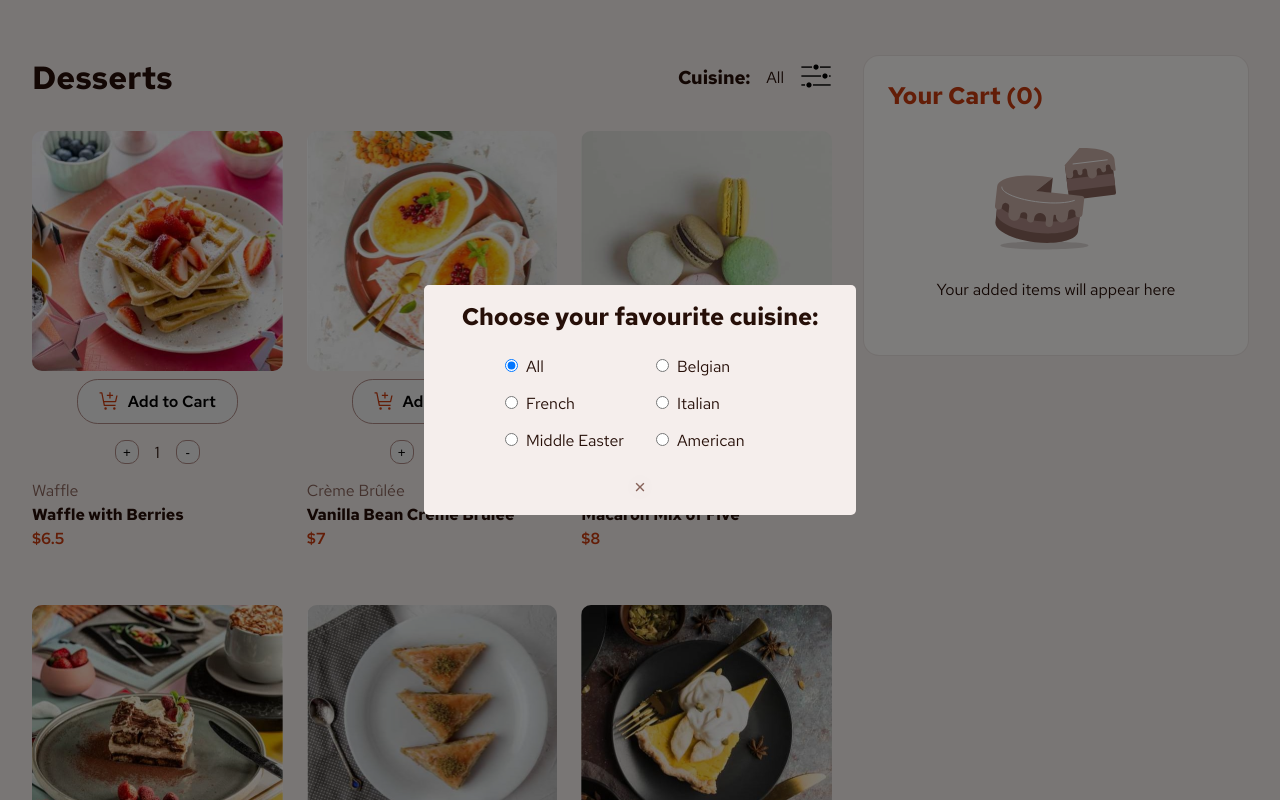
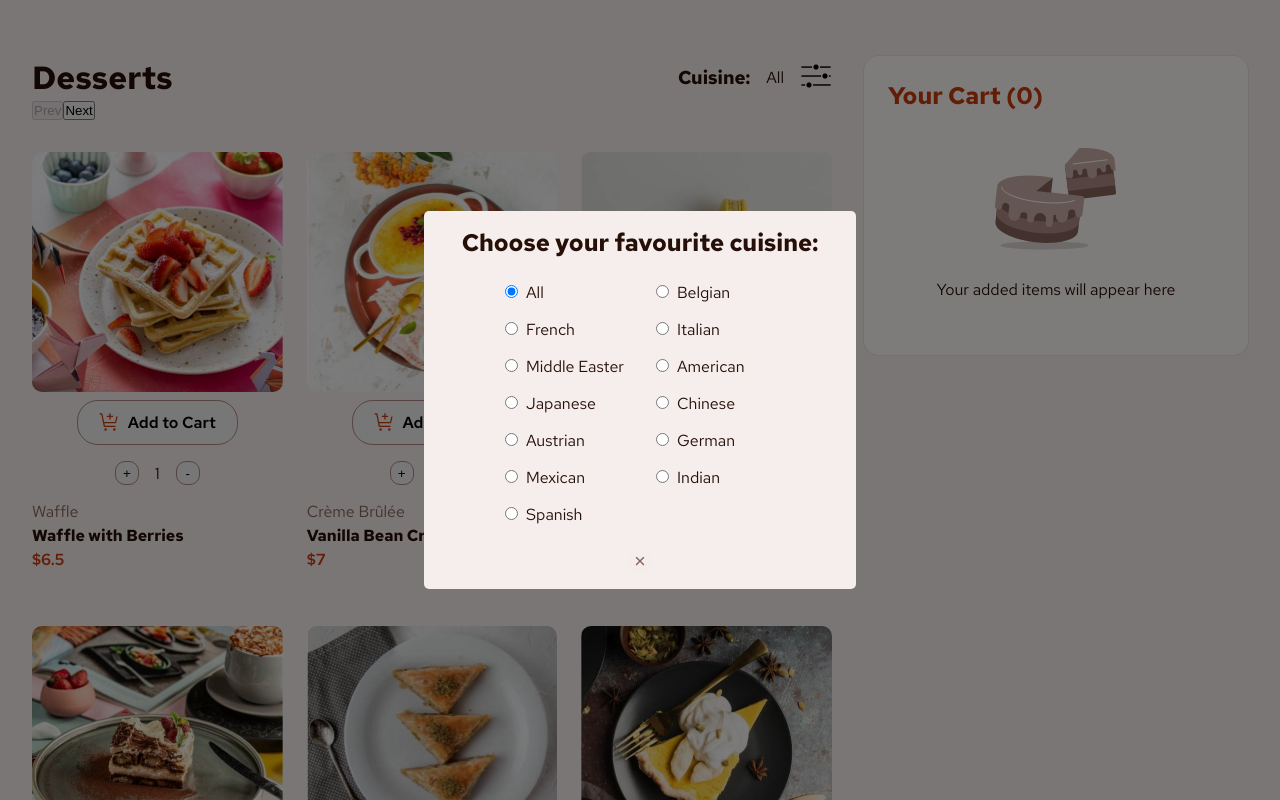
Before and after one commit to KseniiaErnest/redux-practice-cart, a React (Create React App) app: page / in a window 1280 px wide. Both pictures are taken after a click on the button 816 px from the left and 77 px from the top of the page. Shown: the top 800 px of the page. Built offline with nearby package versions, Linux system fonts and the light colour scheme.

Commit message:
Working on pagination

```diff
--- a/src/components/Desserts/Cuisines.js
+++ b/src/components/Desserts/Cuisines.js
@@ -76,10 +76,76 @@ export default function Cuisines({ toggleModal }) {
             />
             American
           </label>
-          {/* <label>
-          <input type="radio" name="cuisine" value="Italian" onChange={(e) => handleCuisineChoice(e)}/>
-          Italian
-        </label> */}
+          <label>
+            <input
+              type="radio"
+              name="cuisine"
+              value="Japanese"
+              checked={cuisine === "Japanese"}
+              onChange={(e) => handleCuisineChoice(e)}
+            />
+            Japanese
+          </label>
+          <label>
+            <input
+              type="radio"
+              name="cuisine"
+              value="Chinese"
+              checked={cuisine === "Chinese"}
+              onChange={(e) => handleCuisineChoice(e)}
+            />
+            Chinese
+          </label>
+          <label>
+            <input
+              type="radio"
+              name="cuisine"
+              value="Austrian"
+              checked={cuisine === "Austrian"}
+              onChange={(e) => handleCuisineChoice(e)}
+            />
+            Austrian
+          </label>
+          <label>
+            <input
+              type="radio"
+              name="cuisine"
+              value="German"
+              checked={cuisine === "German"}
+              onChange={(e) => handleCuisineChoice(e)}
+            />
+            German
+          </label>
+          <label>
+            <input
+              type="radio"
+              name="cuisine"
+              value="Mexican"
+              checked={cuisine === "Mexican"}
+              onChange={(e) => handleCuisineChoice(e)}
+            />
+            Mexican
+          </label>
+          <label>
+            <input
+              type="radio"
+              name="cuisine"
+              value="Indian"
+              checked={cuisine === "Indian"}
+              onChange={(e) => handleCuisineChoice(e)}
+            />
+            Indian
+          </label>
+          <label>
+            <input
+              type="radio"
+              name="cuisine"
+              value="Spanish"
+              checked={cuisine === "Spanish"}
+              onChange={(e) => handleCuisineChoice(e)}
+            />
+            Spanish
+          </label>
         </form>
         <button className="item-remove--btn" onClick={toggleModal}>
           <svg
--- a/src/components/Desserts/Desserts.js
+++ b/src/components/Desserts/Desserts.js
@@ -1,4 +1,4 @@
-import React from 'react';
+import React, { useEffect, useState } from 'react';
 import data from '../../data.json'
 import Dessert from './Dessert';
 import Filter from './Filter';
@@ -6,6 +6,9 @@ import { useSelector } from 'react-redux';
 import { getCuisine } from './dessertSlice';
 
 export default function Desserts() {
+  const [currentPage, setCurrentPage] = useState(1);
+  const dessertsPerPage = 9;
+
 
   const cuisine = useSelector(getCuisine);
 
@@ -14,15 +17,33 @@ export default function Desserts() {
     return cuisine === dessert.cuisine;
   });
 
+  const totalPages = Math.ceil(filteredData.length / dessertsPerPage);
+  const startIndex = (currentPage - 1) * dessertsPerPage;
+  const endIndex = startIndex + dessertsPerPage;
+  const paginatedData = filteredData.slice(startIndex, endIndex);
+
+  const handleNextPage = () => {
+if (currentPage >= totalPages) return;
+setCurrentPage(currentPage + 1);
+  };
+
+  const handlePrevPage = () => {
+if (currentPage <= 1) return;
+setCurrentPage(currentPage - 1);
+  }
+
+
+
   return (
     <div className='desserts-container'>
     <div className='desserts-container--head'>
     <h1>Desserts</h1>
     <Filter />
     </div>
-
+      <button onClick={handlePrevPage} disabled={currentPage === 1}>Prev</button>
+      <button onClick={(handleNextPage)} disabled={currentPage === totalPages}>Next</button>
       <ul className='desserts-list'>
-        {filteredData.map((dessert) => (
+        {paginatedData.map((dessert) => (
           <Dessert key={dessert.id} dessert={dessert} />
         ))}
       </ul>
--- a/src/data.json
+++ b/src/data.json
@@ -107,5 +107,136 @@
         "category": "Panna Cotta",
         "price": 6.50,
         "cuisine": "Italian"
-     }
+     },
+     {
+        "id": 10,
+        "image": {
+          "thumbnail": "./assets/images/image-mochi-thumbnail.jpg",
+          "mobile": "./assets/images/image-mochi-mobile.jpg",
+          "tablet": "./assets/images/image-mochi-tablet.jpg",
+          "desktop": "./assets/images/image-mochi-desktop.jpg"
+        },
+        "name": "Assorted Mochi",
+        "category": "Mochi",
+        "price": 5.00,
+        "cuisine": "Japanese"
+      },
+      {
+        "id": 11,
+        "image": {
+          "thumbnail": "./assets/images/image-dango-thumbnail.jpg",
+          "mobile": "./assets/images/image-dango-mobile.jpg",
+          "tablet": "./assets/images/image-dango-tablet.jpg",
+          "desktop": "./assets/images/image-dango-desktop.jpg"
+        },
+        "name": "Three-Color Dango",
+        "category": "Dango",
+        "price": 3.50,
+        "cuisine": "Japanese"
+      },
+      {
+        "id": 12,
+        "image": {
+          "thumbnail": "./assets/images/image-egg-tart-thumbnail.jpg",
+          "mobile": "./assets/images/image-egg-tart-mobile.jpg",
+          "tablet": "./assets/images/image-egg-tart-tablet.jpg",
+          "desktop": "./assets/images/image-egg-tart-desktop.jpg"
+        },
+        "name": "Egg Tart",
+        "category": "Tart",
+        "price": 2.50,
+        "cuisine": "Chinese"
+      },
+      {
+        "id": 13,
+        "image": {
+          "thumbnail": "./assets/images/image-mango-pudding-thumbnail.jpg",
+          "mobile": "./assets/images/image-mango-pudding-mobile.jpg",
+          "tablet": "./assets/images/image-mango-pudding-tablet.jpg",
+          "desktop": "./assets/images/image-mango-pudding-desktop.jpg"
+        },
+        "name": "Mango Pudding",
+        "category": "Pudding",
+        "price": 4.00,
+        "cuisine": "Chinese"
+      },
+      {
+        "id": 14,
+        "image": {
+          "thumbnail": "./assets/images/image-apple-strudel-thumbnail.jpg",
+          "mobile": "./assets/images/image-apple-strudel-mobile.jpg",
+          "tablet": "./assets/images/image-apple-strudel-tablet.jpg",
+          "desktop": "./assets/images/image-apple-strudel-desktop.jpg"
+        },
+        "name": "Apple Strudel",
+        "category": "Strudel",
+        "price": 5.00,
+        "cuisine": "Austrian"
+      },
+      {
+        "id": 15,
+        "image": {
+          "thumbnail": "./assets/images/image-black-forest-cake-thumbnail.jpg",
+          "mobile": "./assets/images/image-black-forest-cake-mobile.jpg",
+          "tablet": "./assets/images/image-black-forest-cake-tablet.jpg",
+          "desktop": "./assets/images/image-black-forest-cake-desktop.jpg"
+        },
+        "name": "Black Forest Cake",
+        "category": "Cake",
+        "price": 6.00,
+        "cuisine": "German"
+      },
+      {
+        "id": 16,
+        "image": {
+          "thumbnail": "./assets/images/image-flan-thumbnail.jpg",
+          "mobile": "./assets/images/image-flan-mobile.jpg",
+          "tablet": "./assets/images/image-flan-tablet.jpg",
+          "desktop": "./assets/images/image-flan-desktop.jpg"
+        },
+        "name": "Caramel Flan",
+        "category": "Flan",
+        "price": 4.00,
+        "cuisine": "Mexican"
+      },
+      {
+        "id": 17,
+        "image": {
+          "thumbnail": "./assets/images/image-rasgulla-thumbnail.jpg",
+          "mobile": "./assets/images/image-rasgulla-mobile.jpg",
+          "tablet": "./assets/images/image-rasgulla-tablet.jpg",
+          "desktop": "./assets/images/image-rasgulla-desktop.jpg"
+        },
+        "name": "Rasgulla",
+        "category": "Sweets",
+        "price": 3.00,
+        "cuisine": "Indian"
+      },
+      {
+        "id": 18,
+        "image": {
+          "thumbnail": "./assets/images/image-cannoli-thumbnail.jpg",
+          "mobile": "./assets/images/image-cannoli-mobile.jpg",
+          "tablet": "./assets/images/image-cannoli-tablet.jpg",
+          "desktop": "./assets/images/image-cannoli-desktop.jpg"
+        },
+        "name": "Ricotta Cannoli",
+        "category": "Cannoli",
+        "price": 4.50,
+        "cuisine": "Italian"
+      },
+      {
+        "id": 19,
+        "image": {
+          "thumbnail": "./assets/images/image-churros-thumbnail.jpg",
+          "mobile": "./assets/images/image-churros-mobile.jpg",
+          "tablet": "./assets/images/image-churros-tablet.jpg",
+          "desktop": "./assets/images/image-churros-desktop.jpg"
+        },
+        "name": "Churros with Chocolate",
+        "category": "Churros",
+        "price": 3.50,
+        "cuisine": "Spanish"
+      }
+
 ]
```
